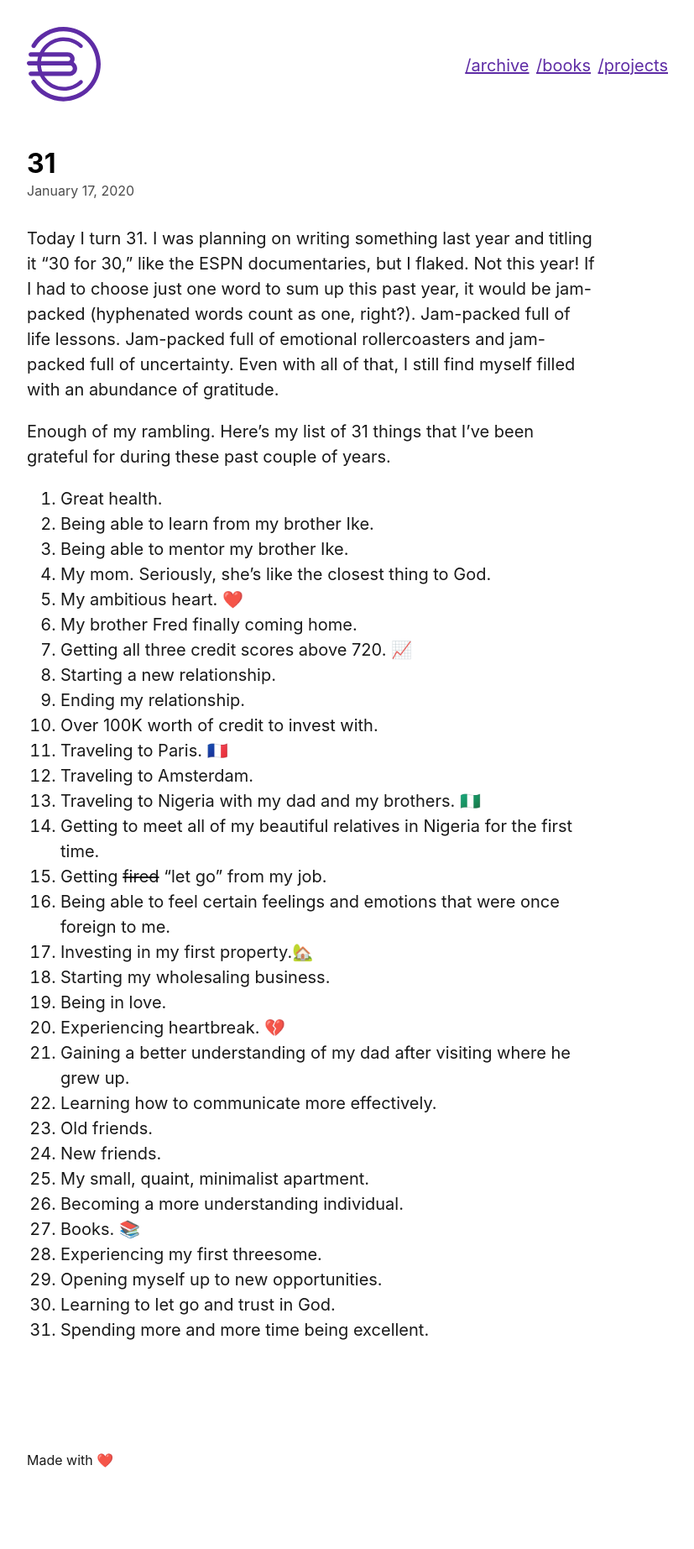
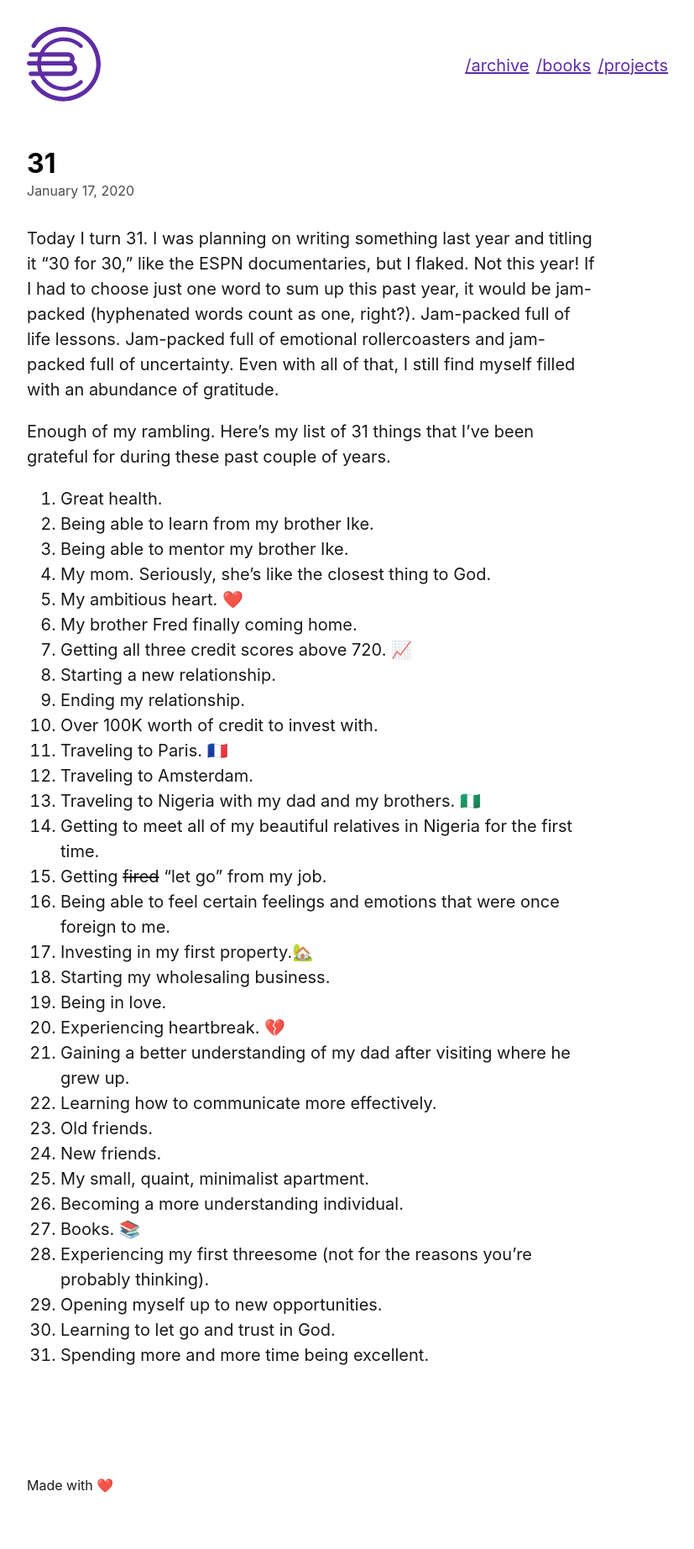
Before and after one commit to bennettchidoro/bc3209.github.io, a Jekyll site: the page built from _posts/2020-01-17-31.md, in a window 1280 px wide. Shown: the whole page at 84% size, without its empty margins (0-827 px from the left). Built offline with Jekyll 4.4.1, drawn with Linux system fonts in a browser that asks for light colours; nearby versions of some CDN libraries; before the commit the page ends 1815 px from its top, so only the background shows below that.

Commit message:
feat: add to list

```diff
--- a/_posts/2020-01-17-31.md
+++ b/_posts/2020-01-17-31.md
@@ -36,7 +36,7 @@ Enough of my rambling. Here's my list of 31 things that I've been grateful for d
 25. My small, quaint, minimalist apartment.
 26. Becoming a more understanding individual.
 27. Books. 📚
-28. Experiencing my first threesome.
+28. Experiencing my first threesome (not for the reasons you're probably thinking).
 29. Opening myself up to new opportunities.
 30. Learning to let go and trust in God.
 31. Spending more and more time being excellent.
```
